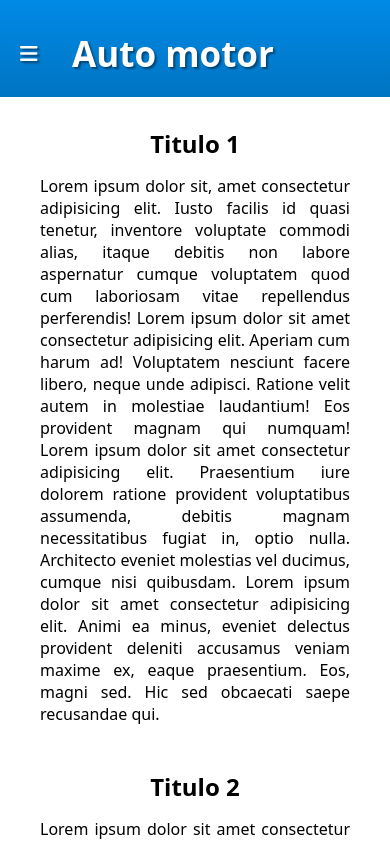
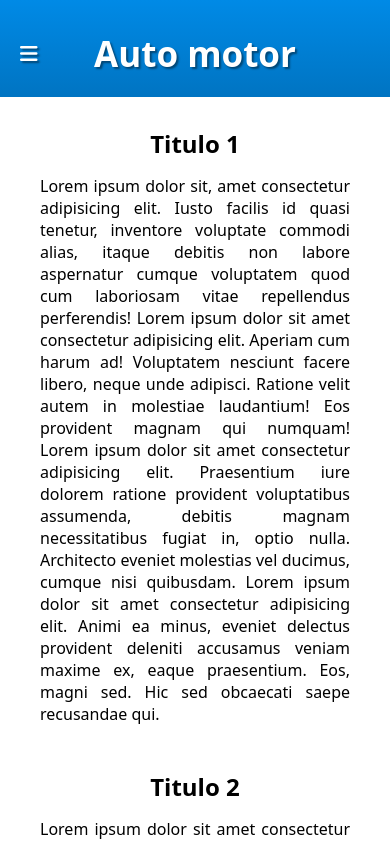
Before and after one commit to JoooNatan/teste-site, a plain HTML site: page index.html in a window 390 px wide. Shown: the top 843 px of the page. Drawn offline with Linux system fonts and the light colour scheme.

Commit message:
att menu

```diff
--- a/estilo/style.css
+++ b/estilo/style.css
@@ -86,7 +86,6 @@
         font-size: 35px;
         margin: auto;
         position: relative;
-        right: 22px;
     }
 
     #imenu > li {
```
